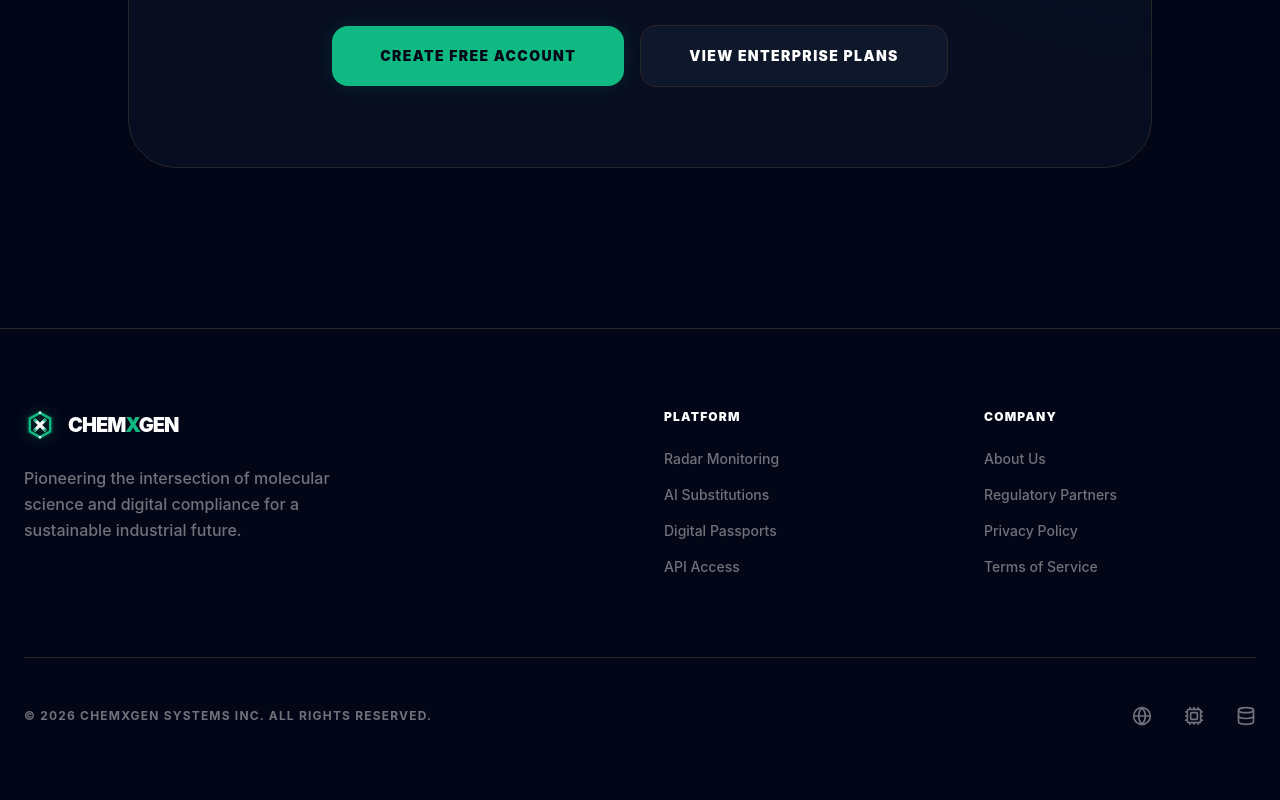
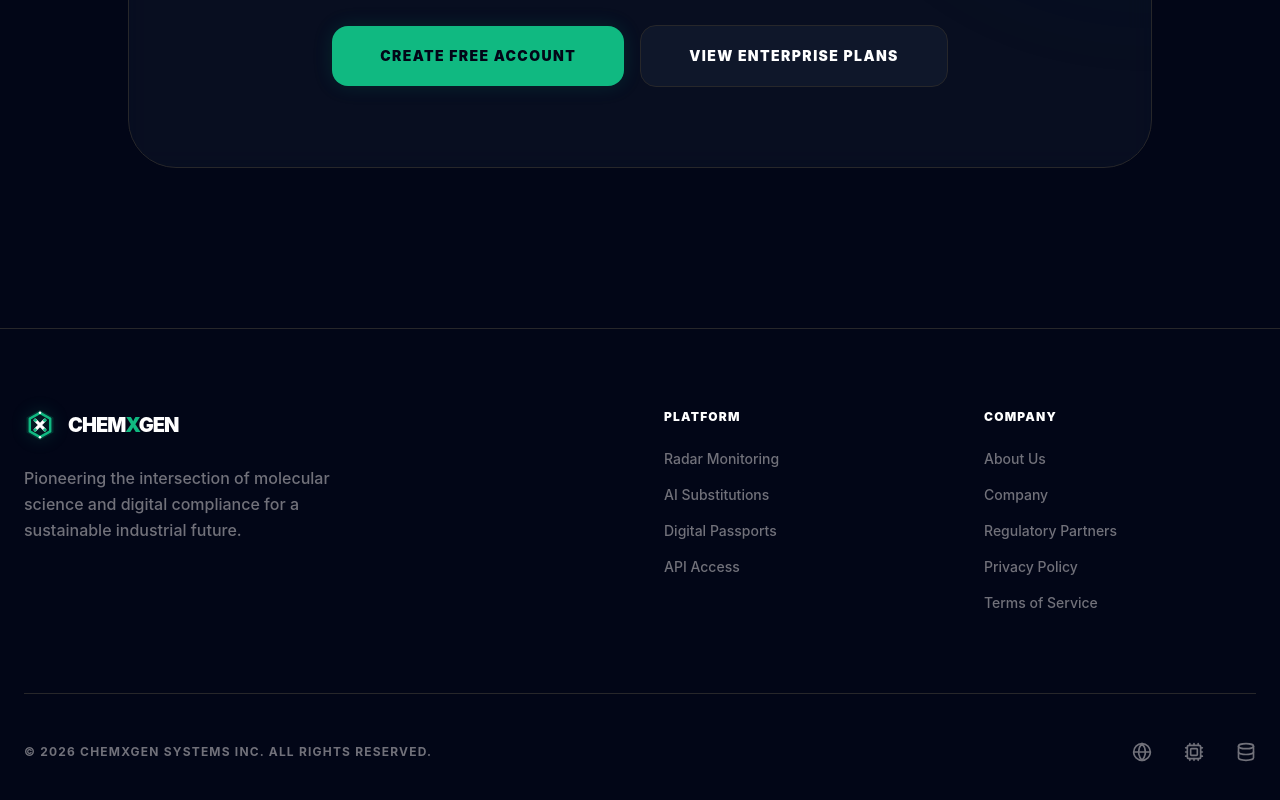
Before and after one commit to cman-oss/chemreal, a React (Vite) app: page / in a window 1280 px wide. Shown: the part 4834-5634 px from the top of the page. Built offline with nearby package versions, Linux system fonts and the light colour scheme; no server answers.

Commit message:
Replace anchor tags with Link components

```diff
--- a/src/pages/Landing.tsx
+++ b/src/pages/Landing.tsx
@@ -396,19 +396,20 @@ export const Landing: React.FC = () => {
             <div>
               <h4 className="text-white font-black uppercase tracking-widest text-xs mb-6">Platform</h4>
               <ul className="space-y-4 text-sm font-medium text-zinc-muted">
-                <li><a href="#" className="hover:text-accent-emerald transition-colors">Radar Monitoring</a></li>
-                <li><a href="#" className="hover:text-accent-emerald transition-colors">AI Substitutions</a></li>
-                <li><a href="#" className="hover:text-accent-emerald transition-colors">Digital Passports</a></li>
-                <li><a href="#" className="hover:text-accent-emerald transition-colors">API Access</a></li>
+                <li><Link to="/radar" className="hover:text-accent-emerald transition-colors">Radar Monitoring</Link></li>
+                <li><Link to="/substitutions" className="hover:text-accent-emerald transition-colors">AI Substitutions</Link></li>
+                <li><Link to="/passports" className="hover:text-accent-emerald transition-colors">Digital Passports</Link></li>
+                <li><Link to="/api-access" className="hover:text-accent-emerald transition-colors">API Access</Link></li>
               </ul>
             </div>
             <div>
               <h4 className="text-white font-black uppercase tracking-widest text-xs mb-6">Company</h4>
               <ul className="space-y-4 text-sm font-medium text-zinc-muted">
-                <li><a href="#" className="hover:text-accent-emerald transition-colors">About Us</a></li>
-                <li><a href="#" className="hover:text-accent-emerald transition-colors">Regulatory Partners</a></li>
-                <li><a href="#" className="hover:text-accent-emerald transition-colors">Privacy Policy</a></li>
-                <li><a href="#" className="hover:text-accent-emerald transition-colors">Terms of Service</a></li>
+                <li><Link to="/about" className="hover:text-accent-emerald transition-colors">About Us</Link></li>
+                <li><Link to="/company" className="hover:text-accent-emerald transition-colors">Company</Link></li>
+                <li><Link to="/regulatory-partners" className="hover:text-accent-emerald transition-colors">Regulatory Partners</Link></li>
+                <li><Link to="/privacy" className="hover:text-accent-emerald transition-colors">Privacy Policy</Link></li>
+                <li><Link to="/terms" className="hover:text-accent-emerald transition-colors">Terms of Service</Link></li>
               </ul>
             </div>
           </div>
```
